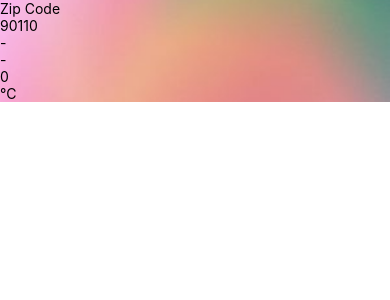
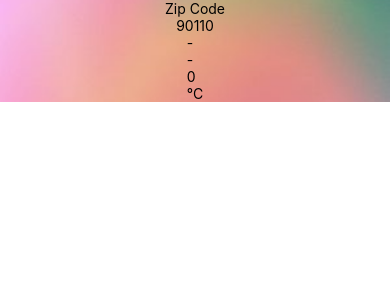
Before and after one commit to 6010110396/lab3sa04, a React Native app: screen / in a window 390 px wide. Shown: the top 300 px of the page. Built offline with nearby package versions, Linux system fonts and the light colour scheme.

Commit message:
section4

```diff
--- a/Components/Weather.js
+++ b/Components/Weather.js
@@ -20,12 +20,13 @@ export default function Weather(props) {
 
    }
 
-const styles = StyleSheet.create({
-    backdrop:{
-        flexDirection: 'column',
-        justifyContent: 'center',
-        width: '100%',
-        height: '100%'
+   const styles = StyleSheet.create({
+    backdrop: {
+    flexDirection:'column',
+    justifyContent:'center',
+    alignItems:'center',
 
-    }
-})
+    width: '100%',
+    height: '100%'
+    },
+});
```
